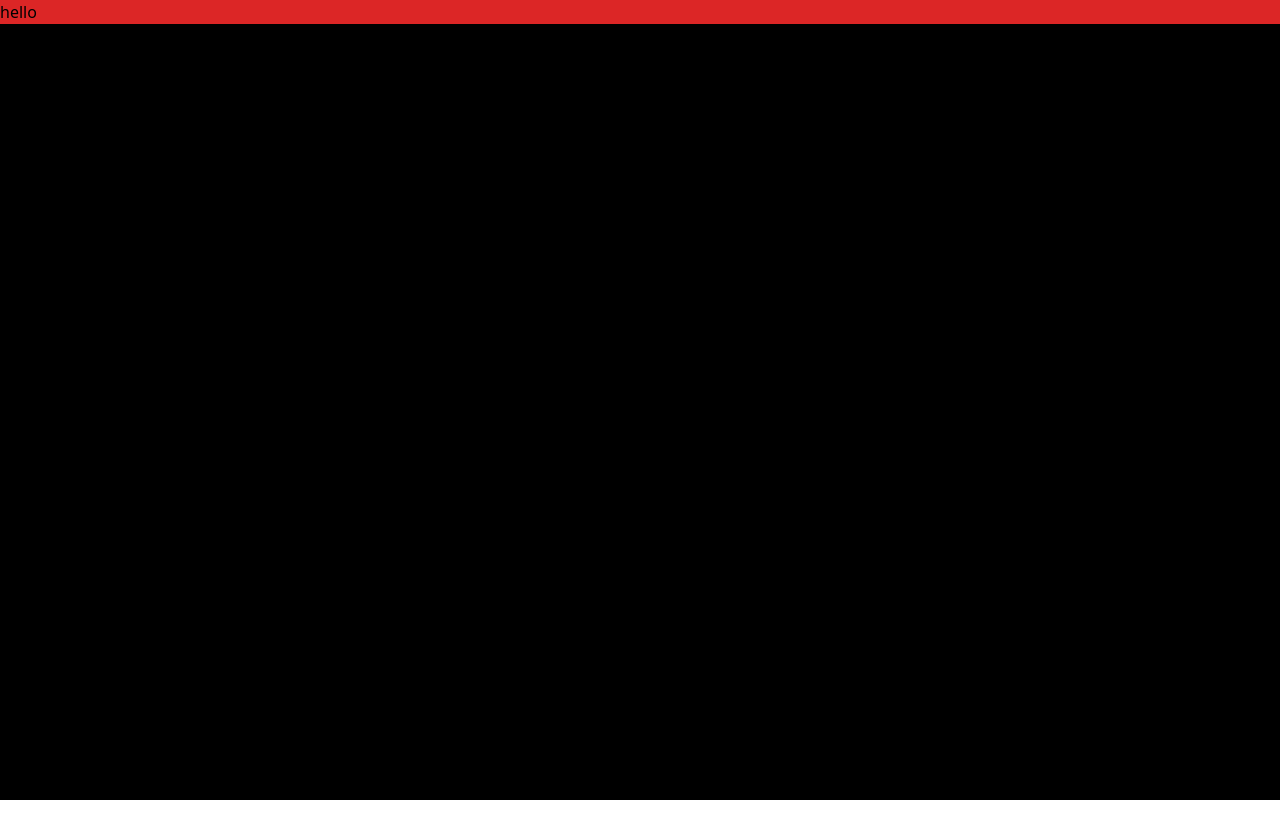
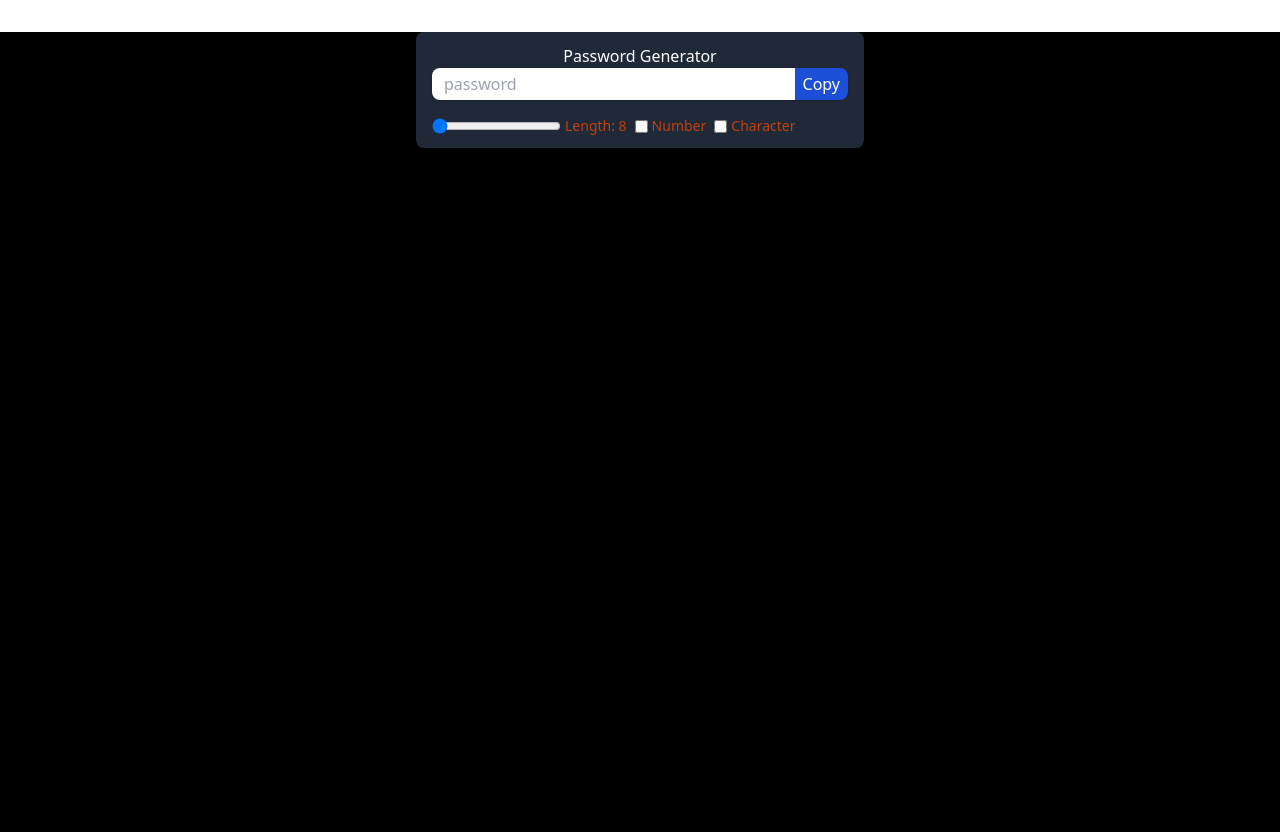
Before and after one commit to Shrawan2002/React-Code, a React (Vite) app in the folder 05passwordGenerator/: page / in a window 1280 px wide. Before the commit the page ends 800 px from the top, so only its background shows below. Built offline with nearby package versions, Linux system fonts and the light colour scheme.

Commit message:
update ui

```diff
--- a/05passwordGenerator/src/App.jsx
+++ b/05passwordGenerator/src/App.jsx
@@ -11,11 +11,39 @@
   const passwordGenerator = useCallback(()=>{
     let pass = "";
     let str = "ABCDEFGHIJKLMNOPQRSTUVWXYZabcdefghtijklmnopqrstuvwxyz";
-  }, [length, numberAllowed, characterAllowed])
+    if(numberAllowed) str+="0123456789";
+    if(characterAllowed) str+="@#$%^&*()+";
+    for(let i = 1; i<length.length; i++){
+      let char = Math.floor(Math.random()*str.length + 1);
+      pass += str.charAt(char);
+    }
+    return pass;
+  }, [length, numberAllowed, characterAllowed,setPassword  ])
   return (
     <>
-    <div className='bg-red-600'>
-      hello
+    <div className='w-full max-w-md mx-auto shadow-md rounded-lg px-4 py-3 my-8 text-orange-700 bg-gray-800'>
+      <h1 className='text-white text-center'>Password Generator</h1>
+      <div className='flex shadow rounded-lg overflow-hidden mb-4'>
+        <input type='text' value={password}
+        placeholder='password'
+        readOnly
+        className='outline-none w-full py-1 px-3'/>
+        <button className='outline-none  px-2 py-0.5 shrink-0 bg-blue-700 text-white'>Copy</button>
+      </div>
+      <div className='flex text-sm gap-x-2'>
+        <div className='flex items-center gap-x-1 '>
+          <input type='range' onChange={(e)=> setLength(e.target.value)} min={8} max={100} value={length} className='cursor-pointer' />
+          <label>Length: {length}</label>
+        </div>
+          <div className='flex items-center gap-x-1 '>
+            <input type='checkbox'  checked={numberAllowed} onChange={(e)=>setNumberAllowed(e.target.checked)} id='numberInput'   />
+            <label htmlFor='numberInput'>Number</label>
+          </div>
+           <div className='flex items-center gap-x-1 '>
+            <input type='checkbox'defaultChecked= {characterAllowed} onChange={()=>setCharacterAllowed((prev)=> !prev)} id='characterInput' />
+            <label htmlFor='characterInput'>Character</label>
+          </div>
+      </div>
     </div>
     </>
   )
```
